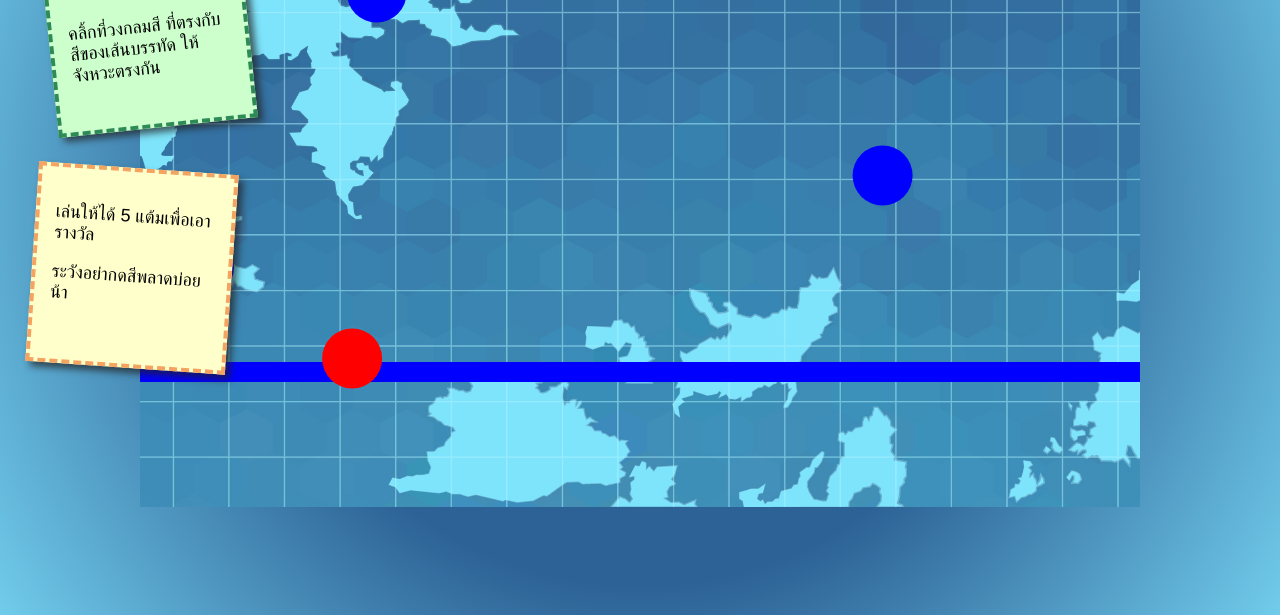
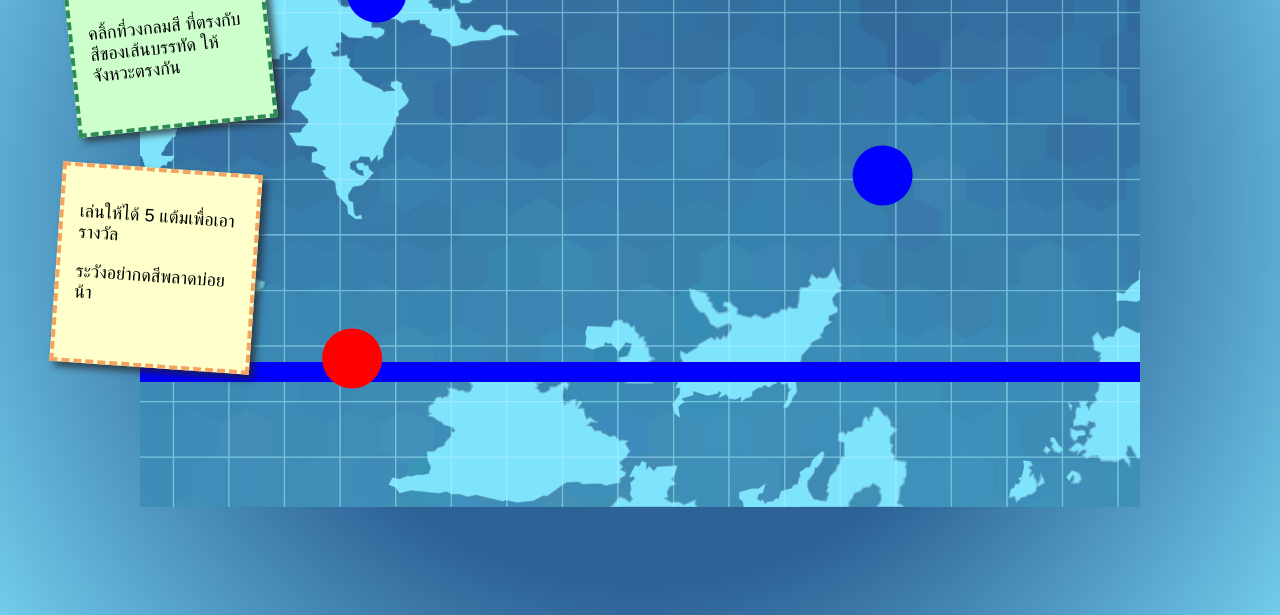
Before and after one commit to kaho1910/MultiMedia-GreenPeace-Project, a plain HTML site: page html/minigame8.html in a window 1280 px wide. Shown: the part 201-816 px from the top of the page. Drawn offline with Linux system fonts and the light colour scheme.

Commit message:
fix: minigame 8

```diff
--- a/html/minigame8.html
+++ b/html/minigame8.html
@@ -12,13 +12,13 @@
         <canvas id="canvas" width=1000 height=600></canvas>
     </div>
     <ul>
-        <li style="position: relative; top: 0%; left: 0%;">
+        <li style="position: relative; top: 0%; left: 10%;">
             <a href="#">
                 <h2>วิธีเล่น</h2>
                 <p style="font-size:18;">คลิ้กที่วงกลมสี ที่ตรงกับสีของเส้นบรรทัด ให้จังหวะตรงกัน</p>
             </a>
         </li>
-        <li style="position: absolute; top: 120%; left: 10%;">
+        <li style="position: absolute; top: 120%; left: 20%;">
             <a href="#">
                 <p style="font-size:18;">เล่นให้ได้ 5 แต้มเพื่อเอารางวัล</p>
                 <p style="font-size:18;">ระวังอย่ากดสีพลาดบ่อยน้า</p>
```
